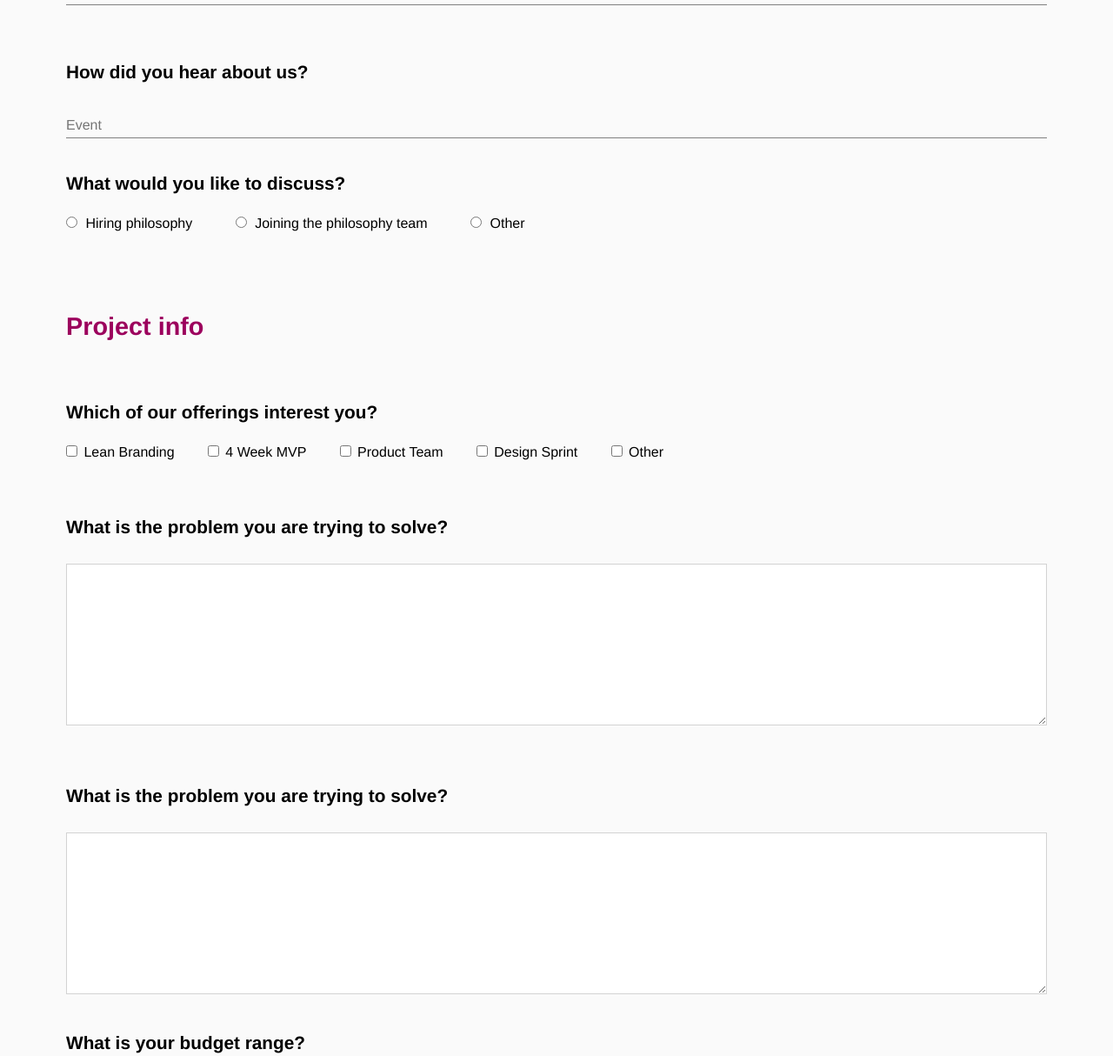
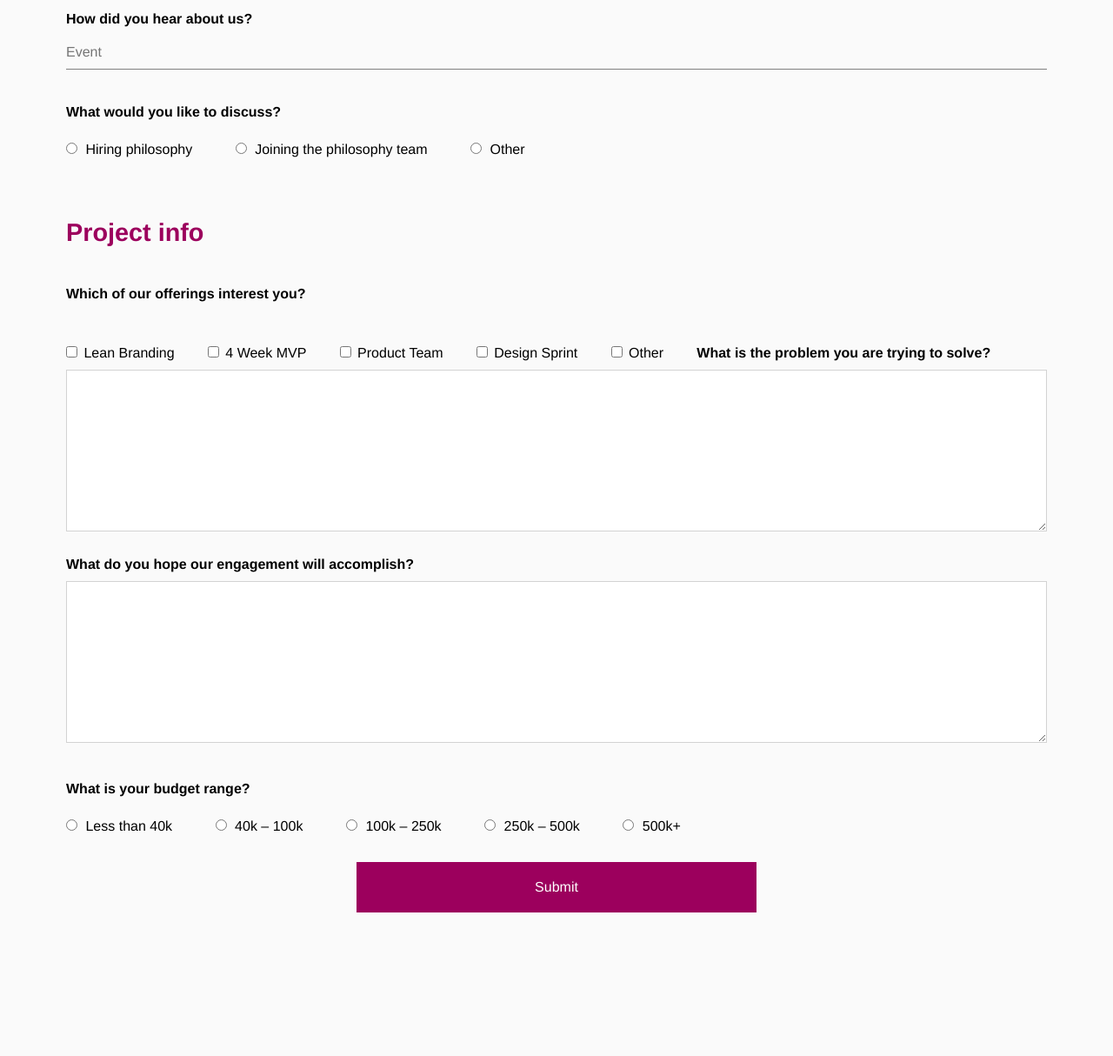
Before and after one commit to monokrom/FEWD10-Assignment6, a plain HTML site: page index.html in a window 1280 px wide. Shown: the part 663-1877 px from the top of the page at 87% size. After the commit the page ends 1796 px from the top, so only its background shows below. Drawn offline with Linux system fonts and the light colour scheme; a web font is replaced by a local one.

Commit message:
Assignment 6 valid

```diff
--- a/formstyles.css
+++ b/formstyles.css
@@ -49,14 +49,10 @@ h1 {
     text-transform: uppercase;
 }
 
-h2 {
-    font-size: 1.8em;
-    text-align: left;
-    color: #9c005D;
-}
+h2 {}
 
 h3 {
-    font-size: 1.3em;
+    font-size: 1em;
 }
 
 h4 {}
@@ -77,9 +73,17 @@ form {
     padding: 5%;
 }
 
-textarea:focus,input:focus {
-    outline:none;
-    border:1px solid #9c005d;
+legend {
+    font-weight: 600;
+    font-size: 1.8em;
+    text-align: left;
+    color: #9c005D;
+}
+
+textarea:focus,
+input:focus {
+    outline: none;
+    border: 1px solid #9c005d;
     background-color: #FFF0F9;
 }
 
@@ -94,12 +98,19 @@ fieldset h3 {
 
 label {
     margin-top: 15px;
+    font-size: 1rem;
+    font-weight: 600;
+}
+
+label[type="radio"],
+label[type="checkbox"] {
+    font-weight: 300;
 }
 
 label,
 input {
     display: inline-block;
-    padding: 10px 0 5px 0;
+    padding: 10px 0 10px 0;
     background-color: #fafafa;
 }
 
@@ -119,6 +130,7 @@ input[type="radio"] + label {
     display: inline-block;
     width: 90%;
     clear: both;
+    font-weight: 300;
 }
 
 input[type="checkbox"] {
@@ -129,6 +141,7 @@ input[type="checkbox"] {
 input[type="checkbox"] + label {
     display: inline-block;
     width: 90%;
+    font-weight: 300;
 }
 
 textarea {
@@ -136,7 +149,6 @@ textarea {
     border: 1px solid lightgray;
     background-color: white;
 }
-
 
 input[type="submit"] {
     display: block;
--- a/index.html
+++ b/index.html
@@ -14,19 +14,16 @@
 
         <div class="main-heading">
 
-                    <h1>Send us a message</h1>
-                    <p>We usually respond in one business day</p>
+            <h1>Send us a message</h1>
+            <p>We usually respond in one business day</p>
 
         </div>
-
-
-        <!---------- FORM STARTS HERE ---------->
 
 
         <form action="#" method="post">
             <fieldset>
                 <legend>
-                    <h2>General Info</h2></legend>
+                    General Info</legend>
 
                 <label for="name">Name</label>
                 <input type="text" id="name" name="name" placeholder="John Smith">
@@ -38,7 +35,7 @@
                 <input type="text" id="company" name="company" placeholder="Acme Inc.">
 
                 <label for="hear">
-                    <h3>How did you hear about us?</h3></label>
+                    How did you hear about us?</label>
                 <input type="text" id="hear" name="hear" placeholder="Event">
 
 
@@ -54,33 +51,33 @@
 
             <fieldset>
                 <legend>
-                    <h2>Project info</h2></legend>
+                    Project info</legend>
                 <h3>Which of our offerings interest you?</h3>
-                <input type="checkbox" name="offer1" value="lean branding">
-                <label for="offer1" id="offer">Lean Branding</label>
+                <input type="checkbox" name="offer1" id="offer1" value="lean branding">
+                <label for="offer1">Lean Branding</label>
 
-                <input type="checkbox" name="offer2" value="4week">
-                <label for="offer2" id="offer">4 Week MVP</label>
+                <input type="checkbox" name="offer2" id="offer2" value="4week">
+                <label for="offer2">4 Week MVP</label>
 
-                <input type="checkbox" name="offer3" value="pteam">
-                <label for="offer3" id="offer">Product Team</label>
+                <input type="checkbox" name="offer3" id="offer3" value="pteam">
+                <label for="offer3">Product Team</label>
 
-                <input type="checkbox" name="offer4" value="dsprint">
-                <label for="offer4" id="offer">Design Sprint</label>
+                <input type="checkbox" name="offer4" id="offer4" value="dsprint">
+                <label for="offer4">Design Sprint</label>
 
-                <input type="checkbox" name="offer4" value="other">
-                <label for="offer5" id="offer">Other</label>
+                <input type="checkbox" name="offer5" id="offer5" value="other">
+                <label for="offer5">Other</label>
 
-                <label for="problem">
-                    <h3>What is the problem you are trying to solve?</h3></label>
-                <textarea id="problem" name="problem" rows="10" cols="90%" placeholder=""></textarea>
+                <label for="problem">What is the problem you are trying to solve?</label>
+                <textarea id="problem" name="problem" rows="10" cols="90" placeholder=""></textarea>
 
 
-                <label for="problem"> <h3>What is the problem you are trying to solve?</h3></label>
-                <textarea id="problem" name="problem" rows="10" cols="90%" placeholder=""></textarea>
 
-                <legend>
-                    <h3>What is your budget range?</h3></legend>
+                <label for="accomplish">What do you hope our engagement will accomplish?</label>
+                <textarea id="accomplish" name="accomplish" rows="10" cols="90" placeholder=""></textarea>
+
+                <h3>
+                    What is your budget range?</h3>
 
                 <input type="radio" name="budget" id="less40">
                 <label for="less40">Less than 40k</label>
@@ -88,17 +85,19 @@
                 <input type="radio" name="budget" id="40to100">
                 <label for="40to100">40k – 100k</label>
 
-                <input type="radio" name="budget" id="40to100">
+                <input type="radio" name="budget" id="100to250">
                 <label for="100to250">100k – 250k</label>
 
-                <input type="radio" name="budget" id="40to100">
+                <input type="radio" name="budget" id="250to500">
                 <label for="250to500">250k – 500k</label>
 
-                <input type="radio" name="budget" id="40to100">
+                <input type="radio" name="budget" id="500plus">
                 <label for="500plus">500k+</label>
 
 
             </fieldset>
+
+
 
             <input type="submit" value="Submit">
         </form>
```
